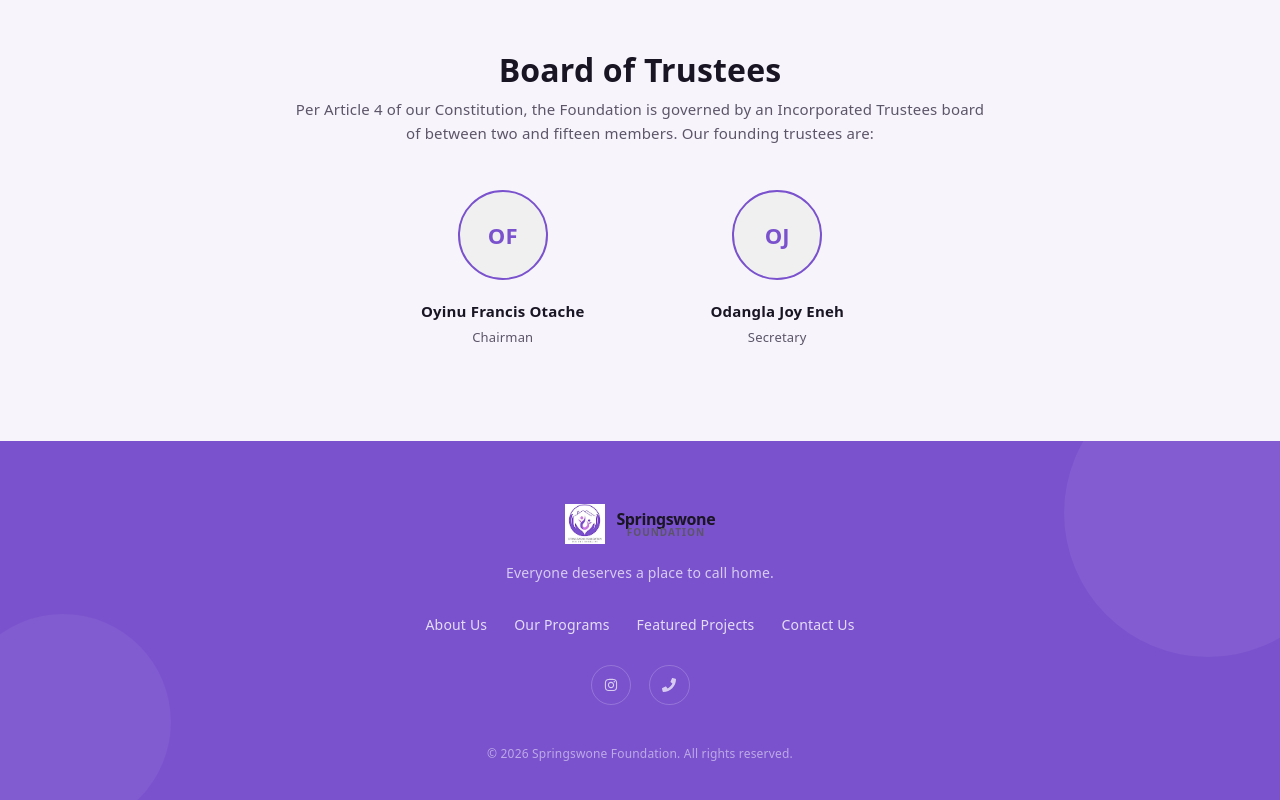
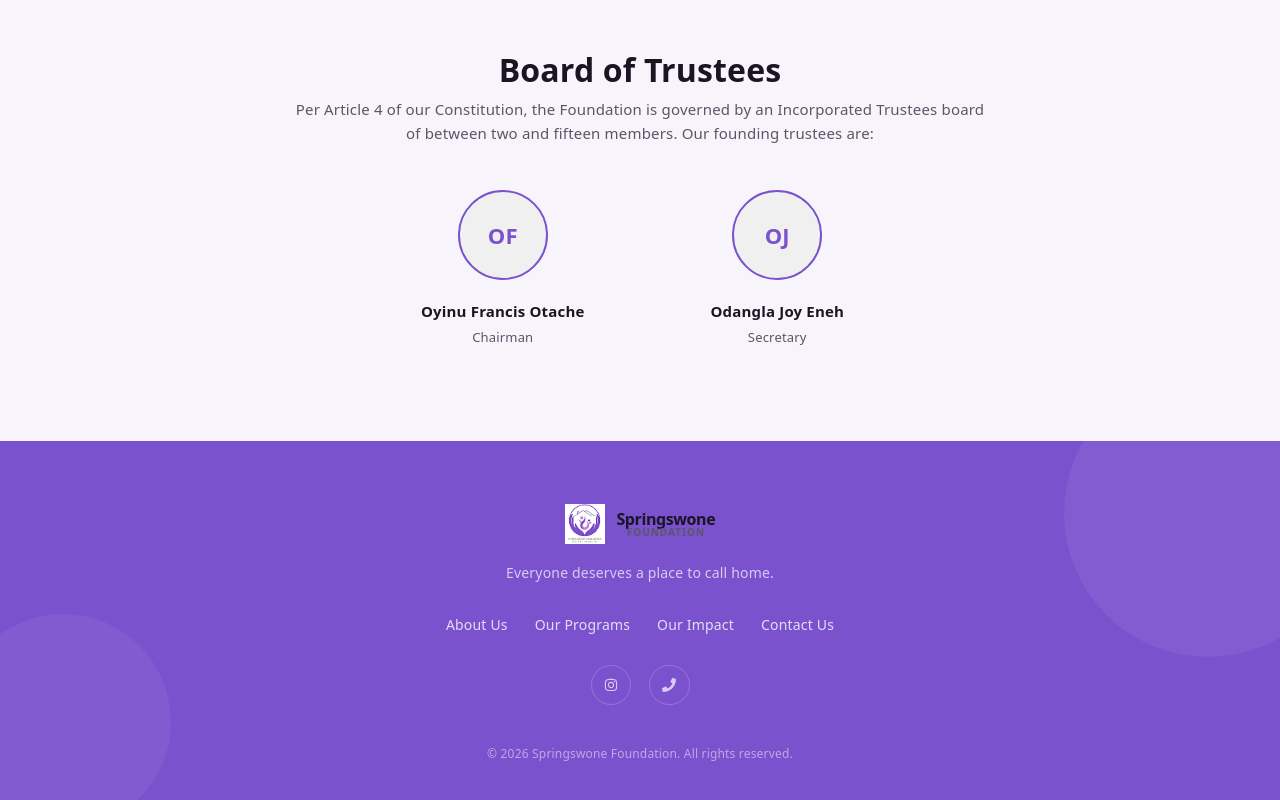
Before and after one commit to InsightCracker/springswone-web, a React (Vite) app: page /about in a window 1280 px wide. Shown: the part 1801-2601 px from the top of the page. Built offline with nearby package versions, Linux system fonts and the light colour scheme; no server answers; a web font is replaced by a local one.

Commit message:
Change Featured Projects to Our Impact

```diff
--- a/src/components/Footer.jsx
+++ b/src/components/Footer.jsx
@@ -5,7 +5,7 @@ import Logo from './Logo.jsx'
 const QUICK_LINKS = [
   { label: 'About Us', to: '/about' },
   { label: 'Our Programs', to: '/programs' },
-  { label: 'Featured Projects', to: '/projects' },
+  { label: 'Our Impact', to: '/projects' },
   { label: 'Contact Us', to: '/contact' },
 ]
 
```
